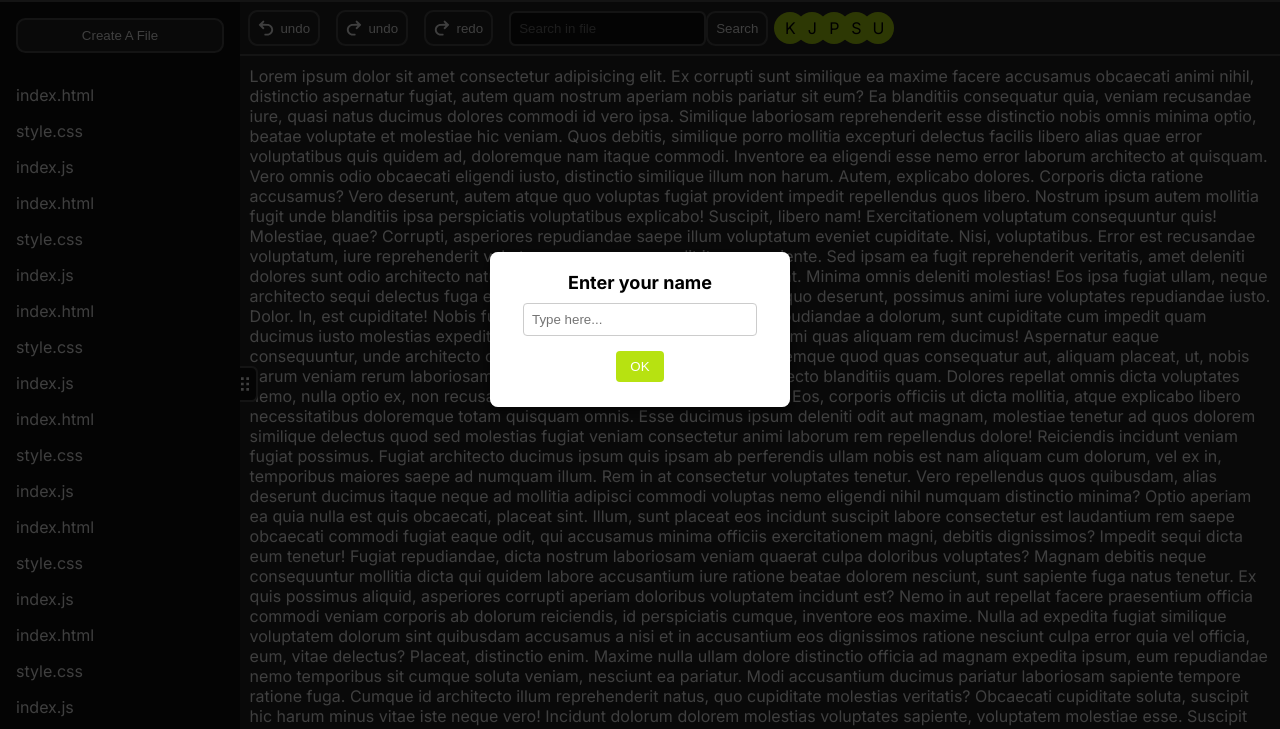
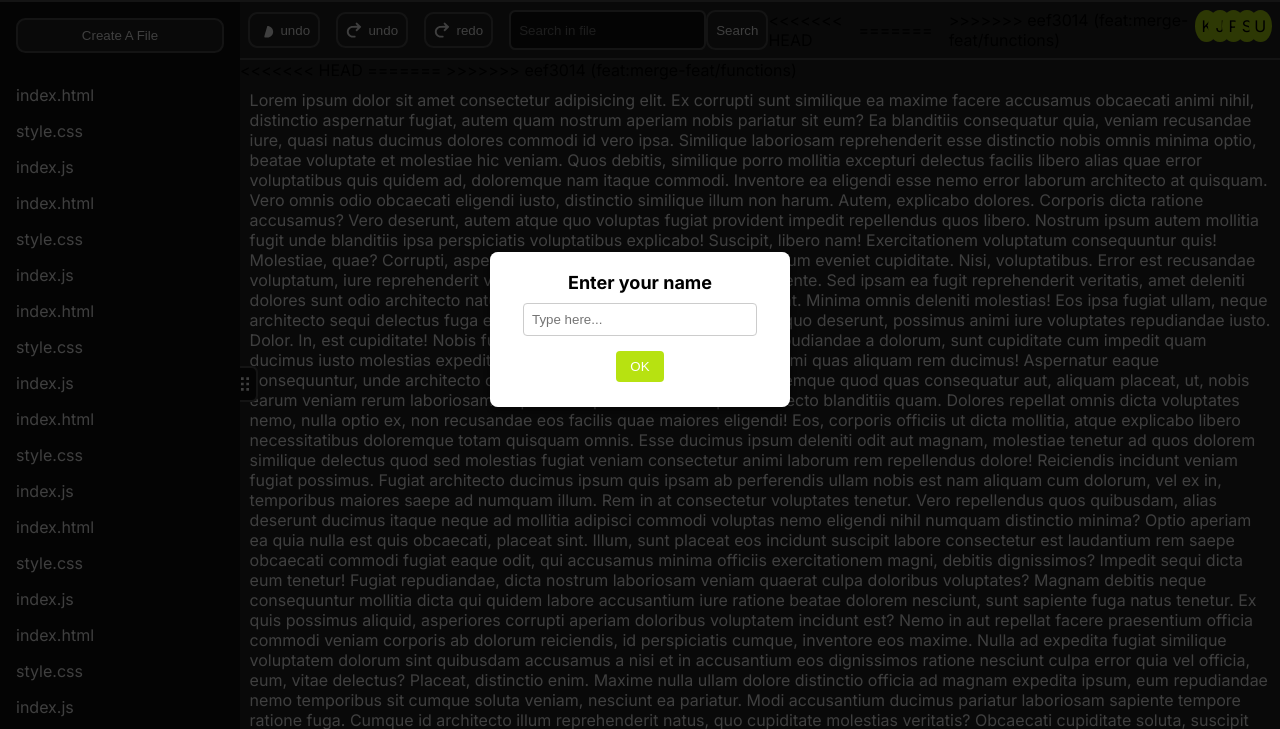
Before and after one commit to krutarth-pipaliya-simform/CodeEditor, a website with bundled scripts: page index.html in a window 1280 px wide. Shown: the part 71-800 px from the top of the page. Built offline with nearby package versions, Linux system fonts and the light colour scheme.

Commit message:
feat:merge-feat/functions

```diff
--- a/index.html
+++ b/index.html
@@ -96,7 +96,11 @@
                                     xml:space="preserve"
                                 >
                                     <path
+<<<<<<< HEAD
                                       d="M30.3,12.6c10.4,0,18.9,8.4,18.9,18.9s-8.5,18.9-18.9,18.9h-8.2c-0.8,0-1.3-0.6-1.3-1.4v-3.2
+=======
+                                        d="M30.3,12.6c10.4,0,18.9,8.4,18.9,18.9s-8.5,18.9-18.9,18.9h-8.2c-0.8,0-1.3-0.6-1.3-1.4v-3.2
+>>>>>>> eef3014 (feat:merge-feat/functions)
 	                                c0-0.8,0.6-1.5,1.4-1.5h8.1c7.1,0,12.8-5.7,12.8-12.8s-5.7-12.8-12.8-12.8H16.4c0,0-0.8,0-1.1,0.1c-0.8,0.4-0.6,1,0.1,1.7l4.9,4.9
 	                                c0.6,0.6,0.5,1.5-0.1,2.1L18,29.7c-0.6,0.6-1.3,0.6-1.9,0.1l-13-13c-0.5-0.5-0.5-1.3,0-1.8L16,2.1c0.6-0.6,1.6-0.6,2.1,0l2.1,2.1
 	                                c0.6,0.6,0.6,1.6,0,2.1l-4.9,4.9c-0.6,0.6-0.6,1.3,0.4,1.3c0.3,0,0.7,0,0.7,0L30.3,12.6z"
@@ -121,6 +125,7 @@
 	                                c0.5-0.6,1.5-0.6,2.1,0L48.8,15c0.5,0.5,0.5,1.3,0,1.8l-13,13c-0.6,0.5-1.3,0.5-1.9-0.1l-2.2-2.2c-0.6-0.6-0.7-1.5-0.1-2.1l4.9-4.9
 	                                c0.7-0.7,0.9-1.3,0.1-1.7c-0.3-0.1-1.1-0.1-1.1-0.1H21.6c-7.1,0-12.8,5.7-12.8,12.8s5.7,12.8,12.8,12.8h8.1c0.8,0,1.4,0.7,1.4,1.5
 	                                V49c0,0.8-0.5,1.4-1.3,1.4h-8.2C11.2,50.4,2.7,42,2.7,31.5s8.5-18.9,18.9-18.9L35.5,12.5z"
+<<<<<<< HEAD
                                     />
                                 </svg>
                                 undo
@@ -142,6 +147,8 @@
 	                                c0.5-0.6,1.5-0.6,2.1,0L48.8,15c0.5,0.5,0.5,1.3,0,1.8l-13,13c-0.6,0.5-1.3,0.5-1.9-0.1l-2.2-2.2c-0.6-0.6-0.7-1.5-0.1-2.1l4.9-4.9
 	                                c0.7-0.7,0.9-1.3,0.1-1.7c-0.3-0.1-1.1-0.1-1.1-0.1H21.6c-7.1,0-12.8,5.7-12.8,12.8s5.7,12.8,12.8,12.8h8.1c0.8,0,1.4,0.7,1.4,1.5
 	                                V49c0,0.8-0.5,1.4-1.3,1.4h-8.2C11.2,50.4,2.7,42,2.7,31.5s8.5-18.9,18.9-18.9L35.5,12.5z"
+=======
+>>>>>>> eef3014 (feat:merge-feat/functions)
                                     />
                                 </svg>
                                 redo
@@ -159,7 +166,12 @@
                             >
                                 Search
                             </button>
+<<<<<<< HEAD
                              <li class="menubar-list-item">
+=======
+
+                        <li class="menubar-list-item">
+>>>>>>> eef3014 (feat:merge-feat/functions)
                             <div class="current-user-initial user">K</div>
                             <div class="current-user-initial user">J</div>
                             <div class="current-user-initial user">P</div>
@@ -168,8 +180,11 @@
                         </li>
                     </ul>
                 </div>
+<<<<<<< HEAD
 
 
+=======
+>>>>>>> eef3014 (feat:merge-feat/functions)
           <div class="content-area">
             Lorem ipsum dolor sit amet consectetur adipisicing elit. Ex corrupti
             sunt similique ea maxime facere accusamus obcaecati animi nihil,
```
